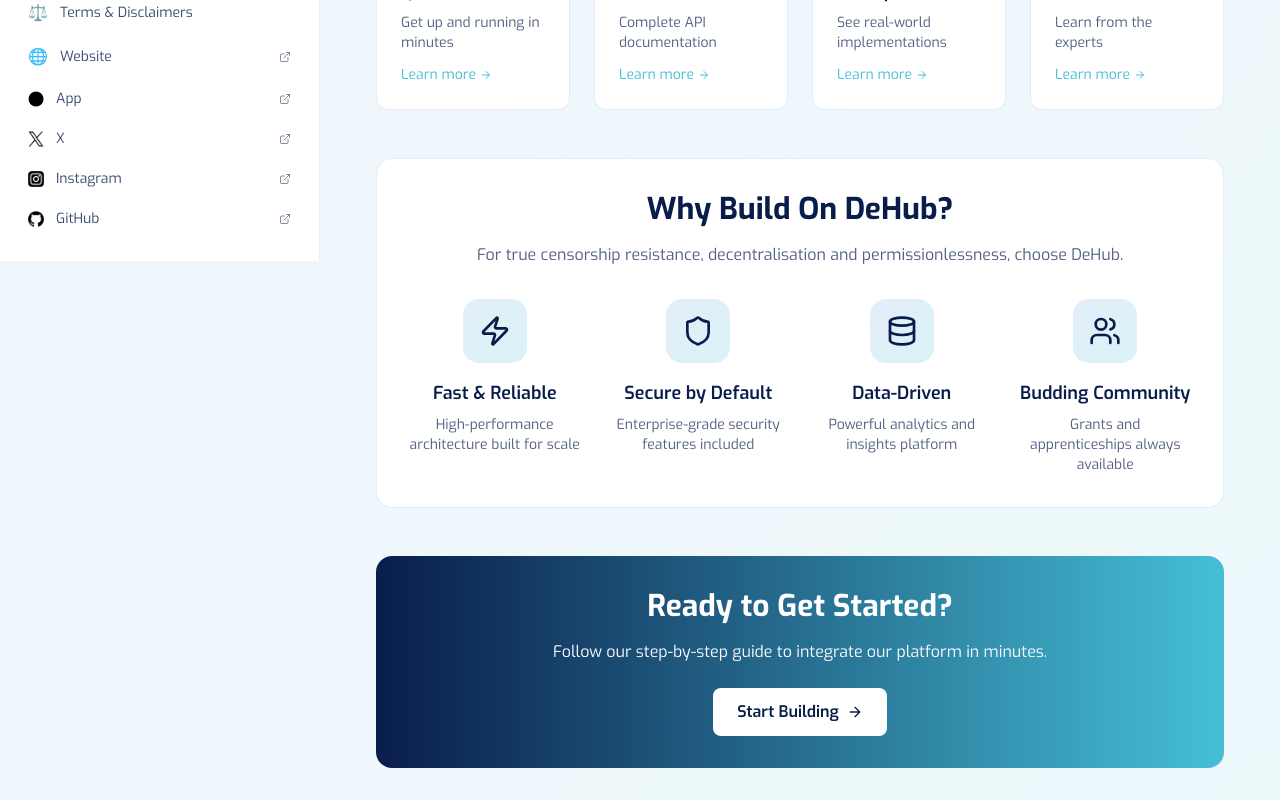
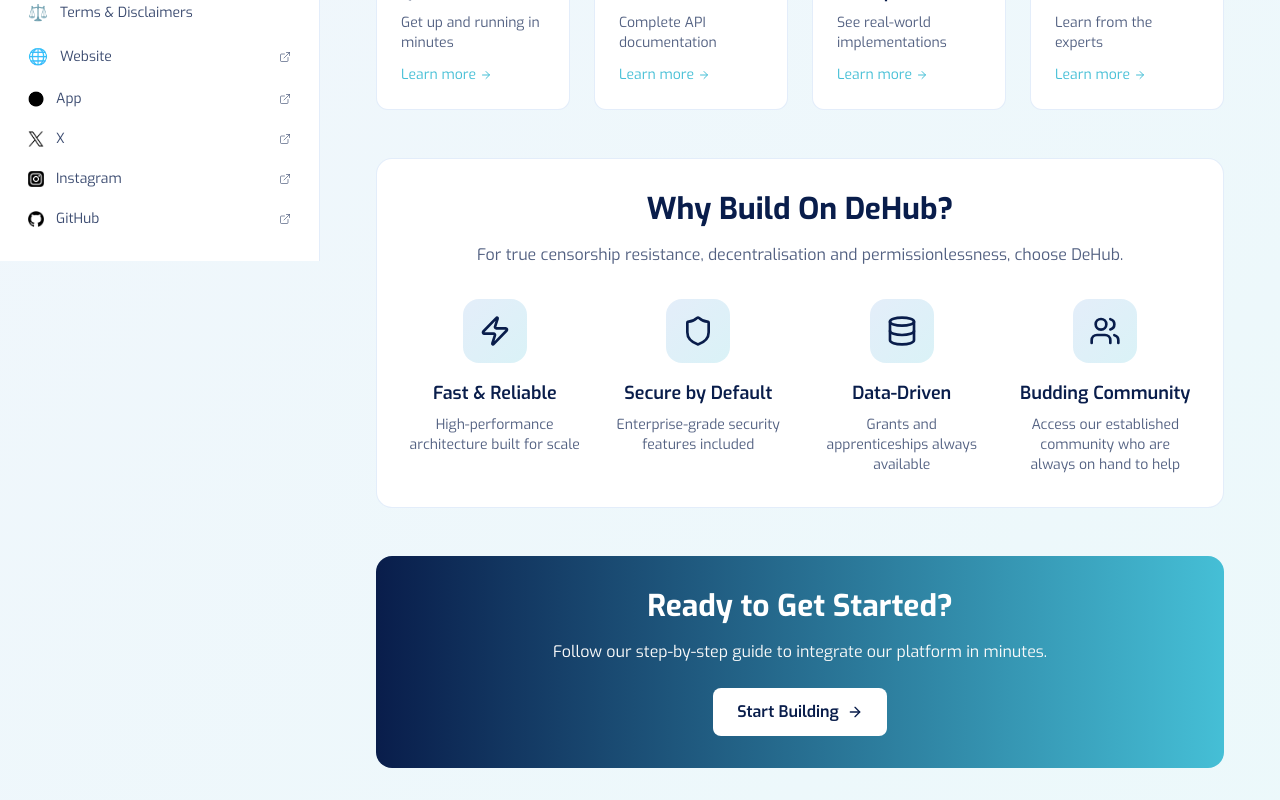
Before and after one commit to maldoteth/dehubdocs, a React (Vite) app: page /docs in a window 1280 px wide. Shown: the part 540-1340 px from the top of the page. Built offline with nearby package versions, Linux system fonts and the light colour scheme.

Commit message:
Revert "Data-Driven" description change
Reverts the change to the "Data-Driven" description on the docs home page.

```diff
--- a/src/pages/docs/DocsHome.tsx
+++ b/src/pages/docs/DocsHome.tsx
@@ -39,11 +39,11 @@ const DocsHome = () => {
   }, {
     icon: Database,
     title: 'Data-Driven',
-    description: 'Powerful analytics and insights platform'
+    description: 'Grants and apprenticeships always available'
   }, {
     icon: Users,
     title: 'Budding Community',
-    description: 'Grants and apprenticeships always available'
+    description: 'Access our established community who are always on hand to help'
   }];
   return <div className="space-y-12">
       {/* Hero Section */}
```
